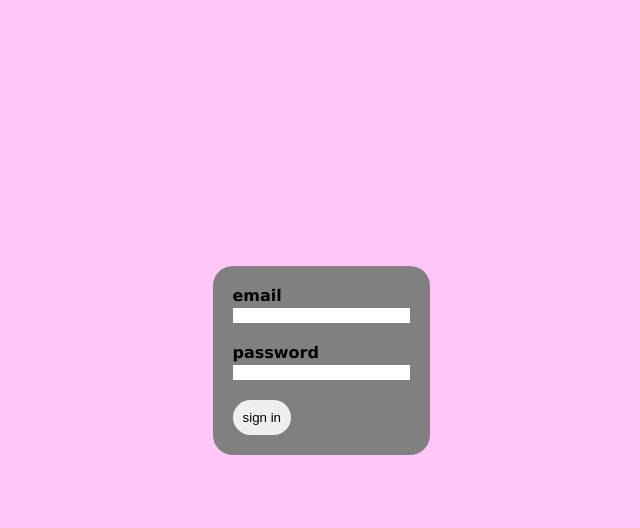
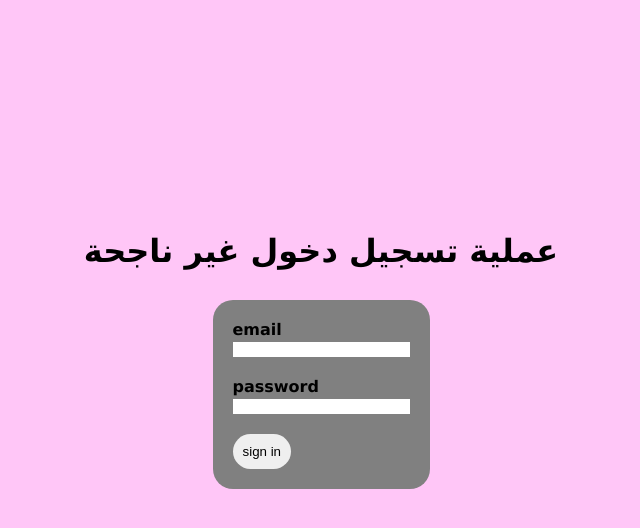
Before and after one commit to MOHABNAHS/sign-in---mohabnahs, a plain HTML site: page index.html in a window 1280 px wide. Both pictures are taken after a click on the input "sign in". Shown: the whole page, without its empty margins (319-959 px from the left). Drawn offline with Linux system fonts and the light colour scheme.

Commit message:
Add files via upload

```diff
--- a/index.html
+++ b/index.html
@@ -10,6 +10,8 @@
 </head>
 
 <body>
+
+    <h1 id="h1"></h1>
 
     <section class="container">
         <label id="labelEmail" for="email">email</label><br>
--- a/main.css
+++ b/main.css
@@ -12,6 +12,8 @@ body {
     min-height: 90vh;
     font-family: Verdana, Geneva, Tahoma, sans-serif;
     font-weight: 600;
+    flex-direction: column;
+    gap: 30px;
 }
 
 .container {
--- a/main.js
+++ b/main.js
@@ -2,12 +2,13 @@
 submitBtn.onclick = function () {
   let labelEmail = document.getElementById("email").value;
   let labelPassword = document.getElementById("password").value;
+  let h1 = document.getElementById("h1");
   infoEmail = "test@gmail.com";
   infoPassword = "test";
 
   if (labelEmail != infoEmail || labelPassword != infoPassword) {
-    console.log("sign in is false");
+    h1.textContent = "عملية تسجيل دخول غير ناجحة";
   } else {
-    console.log("sign in is true");
+    h1.textContent = "عملية تسجيل دخول ناجحة";
   }
 };
```
